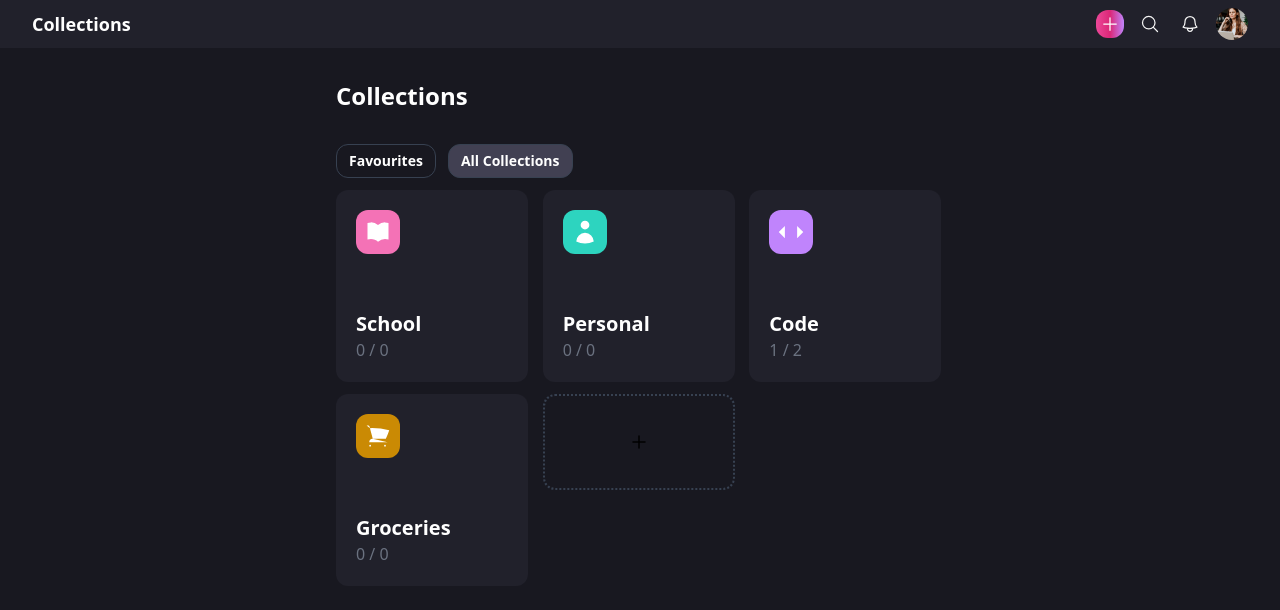
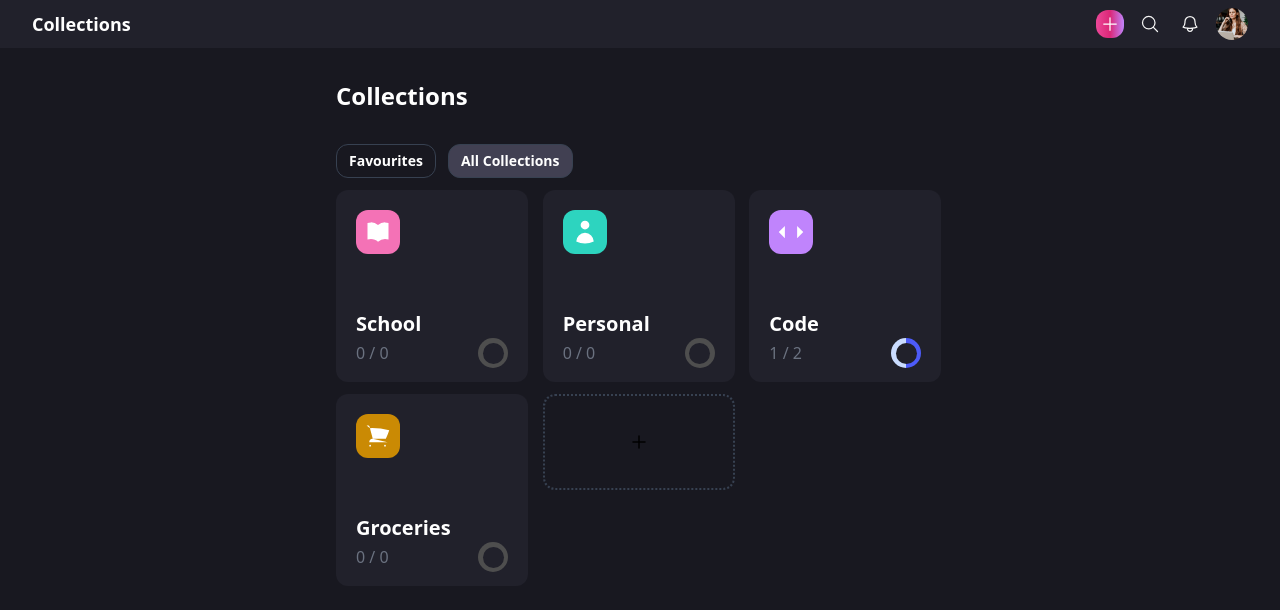
Before and after one commit to MacinME/React-Projects, a React (Vite) app in the folder 01-Todo-List/: page / in a window 1280 px wide. Shown: the top 610 px of the page. Built offline with nearby package versions, Linux system fonts and the light colour scheme.

Commit message:
Progress bar Added

```diff
--- a/01-Todo-List/src/Home.jsx
+++ b/01-Todo-List/src/Home.jsx
@@ -53,7 +53,7 @@ export const Home = () => {
   return (
     <main
       ref={ resizeRef }
-      className={`w-full bg-background_color relative overflow-hidden ${ collection && boxSize < 640 ? "h-screen" : "h-full" }`}
+      className={`w-full bg-background_color relative ${ collection && boxSize < 640 ? "h-screen" : "h-full" }`}
     >
       {/* Desktop Menu */}
       {
--- a/01-Todo-List/src/components/global/GCollection.jsx
+++ b/01-Todo-List/src/components/global/GCollection.jsx
@@ -1,6 +1,11 @@
 import { GIcon } from './GIcon';
+import { GProgressBar } from './GProgressBar';
 
 export const GCollection = ({ id, icon, title, style, collectionTasks, setState}) => {
+
+  const doneTasks = collectionTasks.filter(c => c.status).length;
+  const totalTasks = collectionTasks.length;
+
   return (
     <div
       onClick={ () => setState({ status: true, collection: { id, title, collectionTasks} }) }
@@ -11,8 +16,10 @@ export const GCollection = ({ id, icon, title, style, collectionTasks, setState}
         </div>
         <div className="w-full">
             <p className="text-white text-lg font-bold sm:text-xl" >{ title }</p>
-            <div>
-                <span className="text-gray-500"> {` ${ collectionTasks.filter(c => c.status).length } / ${ collectionTasks.length }`}</span>
+            <div className="flex justify-between items-center">
+                <span className="text-gray-500"> {` ${ doneTasks } / ${ totalTasks }`}</span>
+
+                <GProgressBar progressEndValue={ doneTasks } totalTasks={ totalTasks } />
             </div>
         </div>
     </div>
--- /dev/null
+++ b/01-Todo-List/src/components/global/GProgressBar.jsx
@@ -0,0 +1,40 @@
+import { useEffect, useState } from 'react';
+import DoneIcon from '../global/assets/done.svg';
+
+export const GProgressBar = ({ progressEndValue, totalTasks }) => {
+
+
+    const [progressValue, setProgressvalue] = useState(0);
+
+    useEffect(() => {
+
+        const intervalDuration = 100;
+
+        const progress = setInterval(() => {
+            setProgressvalue( (prevProgress) => {
+                if(prevProgress >= progressEndValue){
+                    clearInterval( progress );
+                    return progressEndValue;
+                }
+                return prevProgress + 1;
+            });
+        },intervalDuration);
+
+      return () => {
+        clearInterval( progress );
+      }
+    }, [progressEndValue])
+
+    const progress = ((progressValue - 0) / (totalTasks - 0)) * 100;
+
+  return (
+    <div className="circular-progress" style={{ background: `conic-gradient(
+        #4d5bf9 ${ progress * 3.6}deg,
+        #cadcff ${ progress * 3.6}deg
+    )`}}>
+        <div
+            className="circular-value"
+        >{ progress > 99 &&  <img src={ DoneIcon } alt="Icon" className='w-4' /> }</div>
+    </div>
+  )
+}
--- a/01-Todo-List/src/components/global/NewCollection/GButton.jsx
+++ b/01-Todo-List/src/components/global/NewCollection/GButton.jsx
@@ -2,7 +2,7 @@ export const GButton = ({ setFunction, style, name }) => {
   return (
     <button
         onClick={ setFunction }
-        className={`flex w-full justify-center items-center text-sm text-white text-center py-3 px-4 my-6 rounded-xl xl:text-base xl:w-auto xl:w-36 ${ style }`}
+        className={`flex w-full justify-center items-center text-sm text-white text-center py-3 px-4 my-6 rounded-xl xl:text-base xl:w-auto xl:w-32 ${ style }`}
     >
         { name }
     </button>
--- a/01-Todo-List/src/index.css
+++ b/01-Todo-List/src/index.css
@@ -2,7 +2,9 @@
 @tailwind components;
 @tailwind utilities;
 
-*{
+*,
+*:before,
+*:after{
     padding: 0;
     margin: 0;
     box-sizing: border-box;
@@ -11,3 +13,29 @@
 body{
     background-color: #181820;
 }
+
+.circular-progress{
+    position: relative;
+    height: 30px;
+    width: 30px;
+    background-color: #4e4e4e;
+    border-radius: 50%;
+    display: grid;
+    place-items: center;
+}
+
+.circular-progress:before{
+    content: "";
+    position: absolute;
+    height: 70%;
+    width: 70%;
+    background: #21212b;
+    border-radius: 50%;
+
+}
+
+.circular-value{
+    position: relative;
+    color: #fff;
+    font-size: 10px;
+}
```
Also changed, not shown: 01-Todo-List/src/components/global/assets/done.svg (added).
